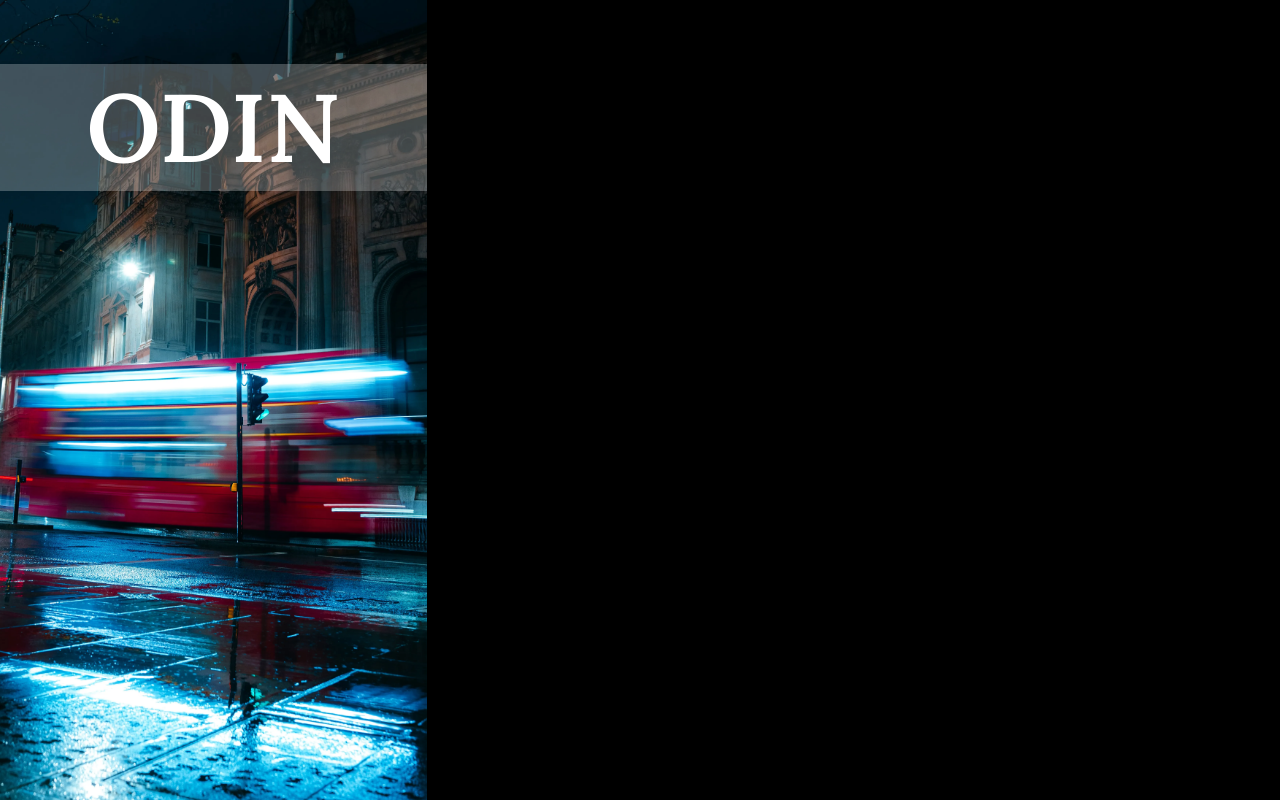
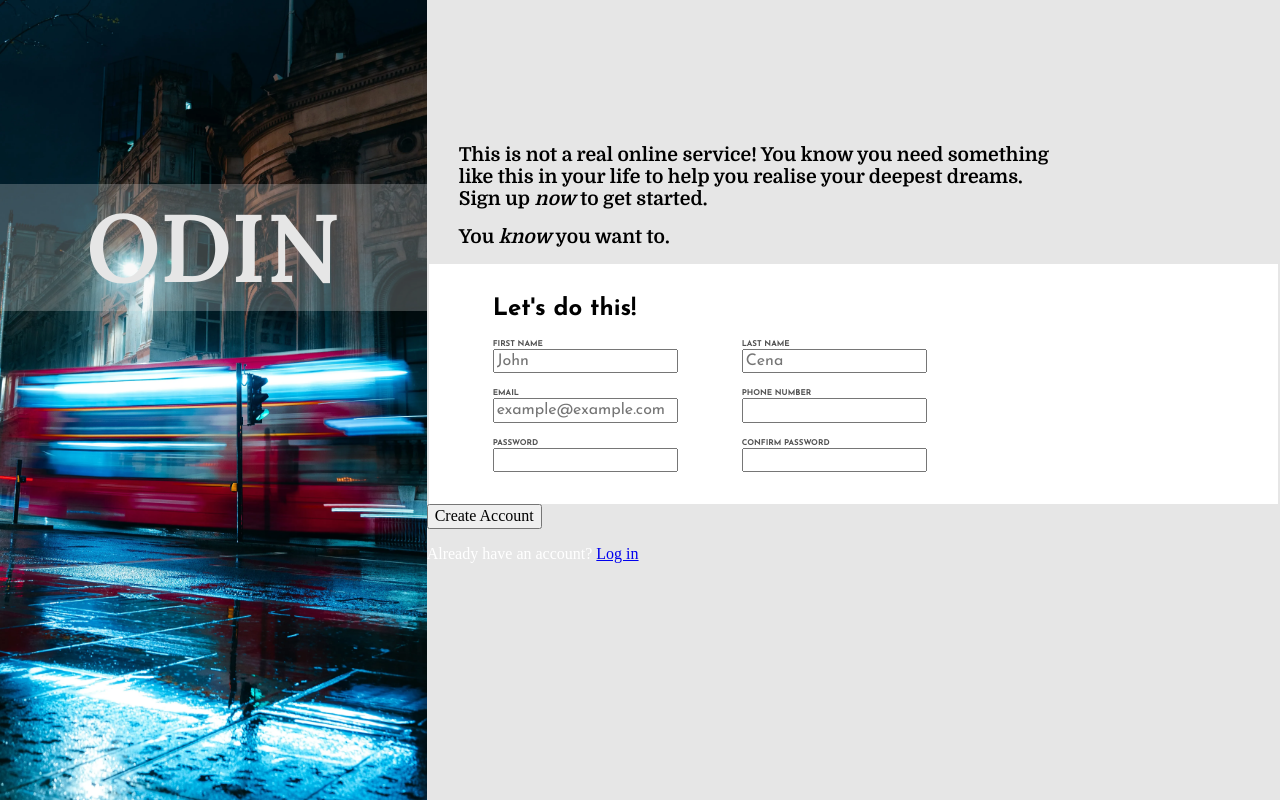
Before and after one commit to siddhart-singh/Sign-up-Form, a plain HTML site: page index.html in a window 1280 px wide. Drawn offline with Linux system fonts and the light colour scheme.

Commit message:
Add form section

```diff
--- a/index.html
+++ b/index.html
@@ -18,9 +18,50 @@
         <section class="side">
             <h1 class="heading">ODIN</h1>
         </section>
-        <section class="main">
+        <section class="main" style="color: white;">
+            <div class="description"><h2>This is not a real online service! You know you need something like this in your life to help you realise your deepest dreams. <br>Sign up <em>now</em> to get started.</h2>
+            <h2>You <em>know </em>you want to.</h2></div>
+            <form action="">
+                <fieldset>
+                    <p class="fieldset_text">Let's do this!</p>
 
+                    <div class="formEl_cover">
+                        <div>
+                            <label for="fName">FIRST NAME</label>
+                            <input type="text" name="fName" id="fName" placeholder="John">
+                        </div>
+                        <div>
+                            <label for="lName">LAST NAME</label>
+                            <input type="text" name="lName" id="lName" placeholder="Cena">
+                        </div>
+                    </div>
+                    <div class="formEl_cover">
+                        <div>
+                            <label for="email">EMAIL</label>
+                            <input type="text" name="email" id="email" placeholder="example@example.com">
+                        </div>
+                        <div>
+                            <label for="tel">PHONE NUMBER</label>
+                            <input type="tel" name="tel" id="tel">
+                        </div>
+                    </div>
+                    <div class="formEl_cover">
+                        <div>
+                            <label for="pass">PASSWORD</label>
+                            <input type="password" name="pass" id="pass">
+                        </div>
+                        <div>
+                            <label for="confirmPass">CONFIRM PASSWORD</label>
+                            <input type="password" name="confirmpass" id="confirmpass">
+                        </div>
+                    </div>
+                </fieldset>
+                <button type="submit">Create Account</button>
+            </form>
+
+            <p>Already have an account? <a href="#">Log in</a></p>
         </section>
+
     </body>
 
 </html>
--- a/style.css
+++ b/style.css
@@ -9,27 +9,77 @@ body {
 }
 
 .side {
-  height: 100%;
-  width: 33.33%;
+  width: 33.333%;
   background-image: url(./images/background.webp);
   background-position: center;
   background-repeat: no-repeat;
   background-size: cover;
+  position: relative;
 }
 
 .heading {
-    background-color: rgb(256, 256, 256, 0.25);
-    color: white;
-    padding: 8px 16px;
-    font-size: 7.5vw;
-    text-align: center;
-    /* font-family: 'Domine', serif; */
-    font-family: 'Lora', serif;
-    /* font-family: 'Josefin Sans', sans-serif; */
+  background-color: rgb(230, 230, 230, 0.25);
+  color: rgb(230, 230, 230);
+  padding: 8px 16px;
+  font-size: 7.5vw;
+  text-align: center;
+
+  font-family: "Lora", serif;
+
+  position: absolute;
+  left: 0;
+  right: 0;
+  top: 15%;
 }
 
 .main {
-  background-color: black;
-  height: 100%;
-  width: 66.66%;
+  width: 66.666%;
+  background-color: rgb(230, 230, 230);
+
 }
+
+.description {
+  color: black;
+  font-family: "Domine", serif;
+  font-size: 1vw;
+  padding: 128px 32px 0px;
+  width: 72ch;
+}
+
+fieldset {
+  border: none;
+  padding: 32px 128px 32px 16px;
+  color: black;
+  font-family: "Josefin Sans", sans-serif;
+  background-color: white;
+  padding: 32px 64px 32px 64px;
+}
+
+.fieldset_text {
+  margin: 0;
+  font-size: 24px;
+  font-weight: bold;
+}
+
+.formEl_cover {
+  display: flex;
+  justify-content: flex-start;
+  align-items: center;
+  gap: 64px;
+  margin-top: 16px;
+}
+
+.formEl_cover div {
+  display: flex;
+  flex-direction: column;
+  align-items: flex-start;
+  justify-content: center;
+}
+
+
+.formEl_cover div label {
+  text-size-adjust: none;
+  font-size: 8px ;
+  font-weight: 700;
+  color: rgb(83, 83, 83);
+}
```
